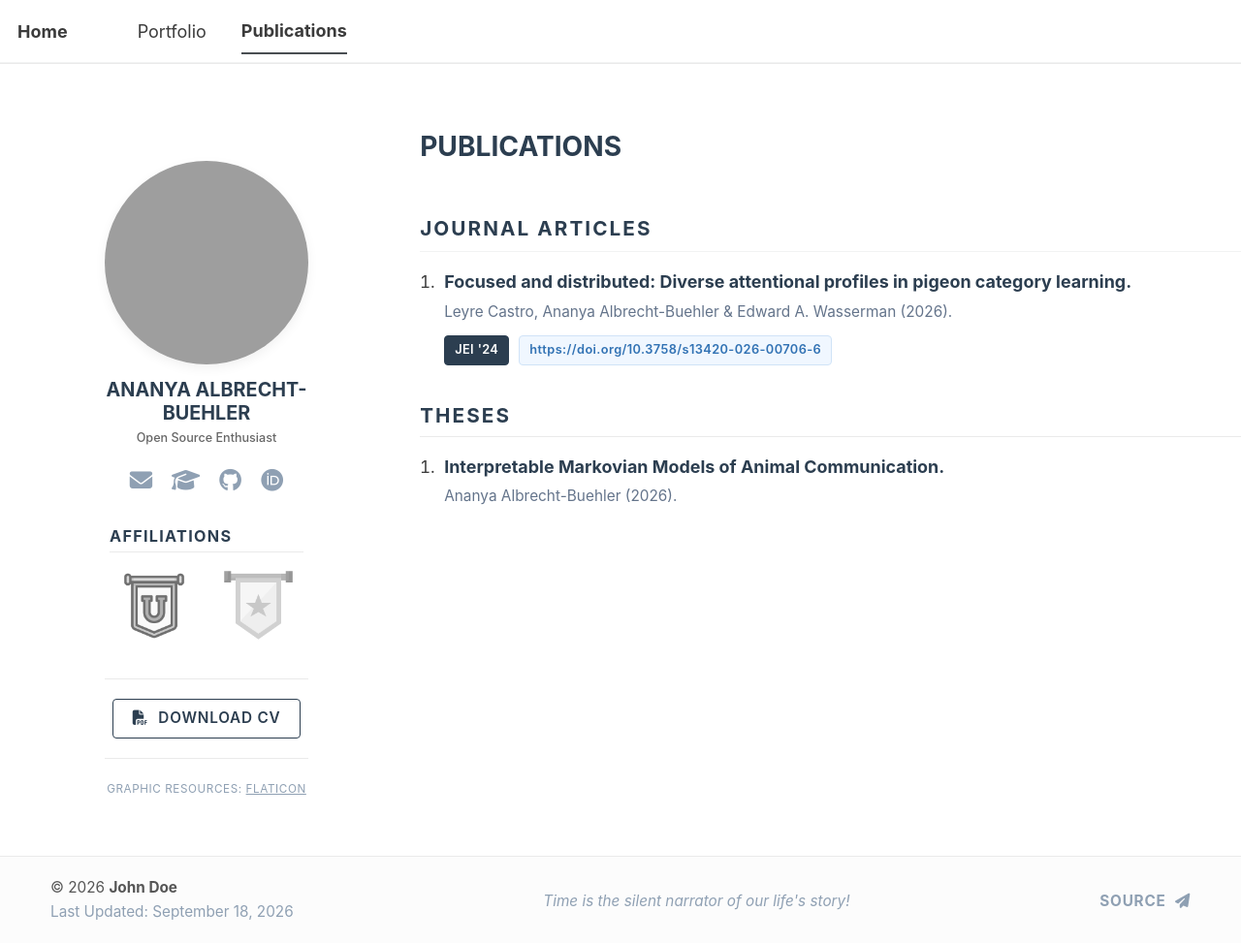
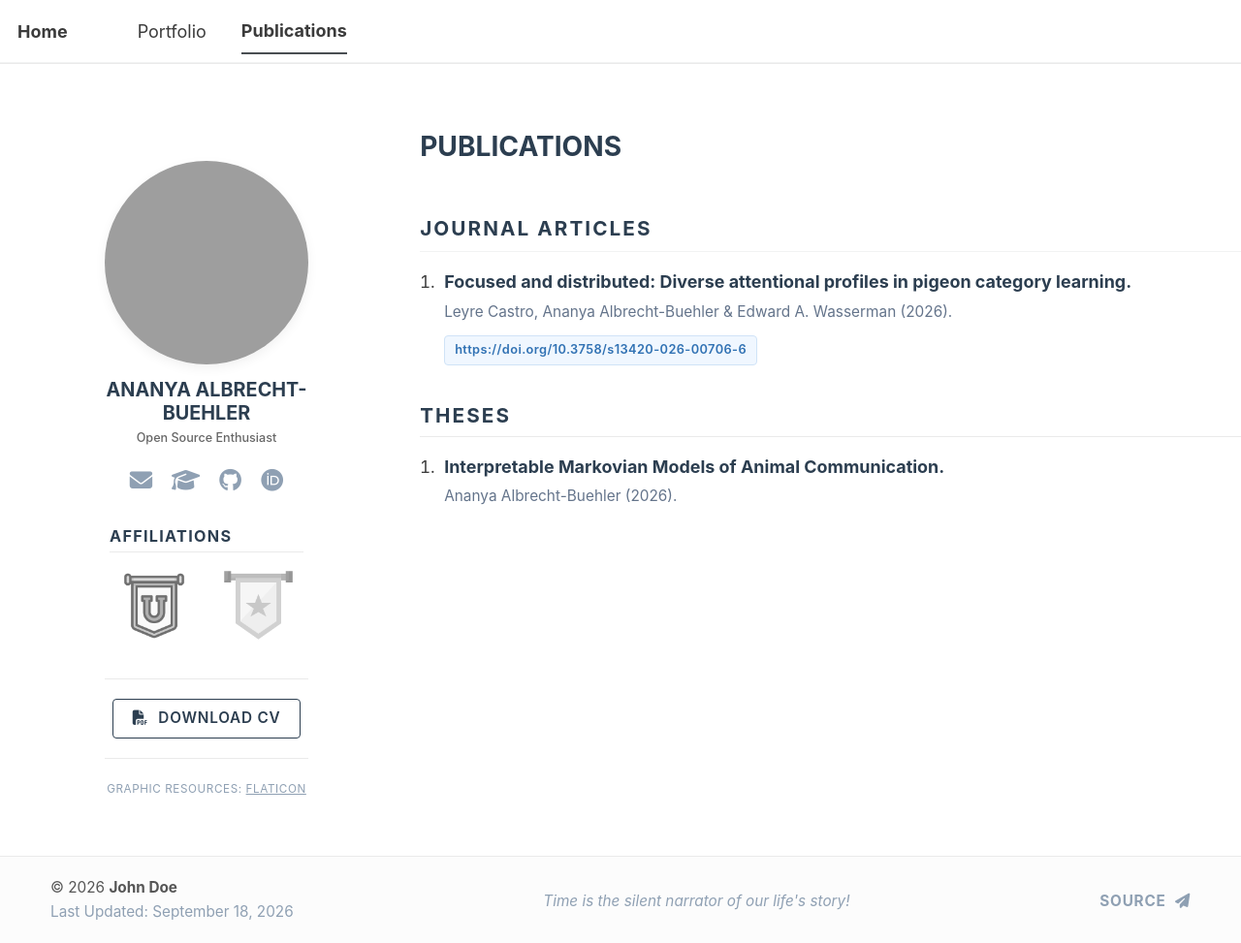
Before and after one commit to aalbrechtbuehler/aalbrechtbuehler, a Jekyll site: the page built from _pages/publications.html, in a window 1280 px wide and 973 px high. Shown: the whole window at 97% size. Built offline with Jekyll 4.4.1, drawn with Linux system fonts in a browser that asks for light colours; a script bundle is joined from its source files by our own code; library files that are not in the unit come from our copies.

Commit message:
Update publications.html

```diff
--- a/_pages/publications.html
+++ b/_pages/publications.html
@@ -185,7 +185,6 @@ author_profile: false
     <span class="paper-title">Focused and distributed: Diverse attentional profiles in pigeon category learning.</span>
     <div class="authors-list">Leyre Castro, Ananya Albrecht-Buehler & Edward A. Wasserman (2026).</div>
     <div class="paper-meta">
-      <span class="meta-btn venue-btn" data-full="Learn Behav 54, 272–287">JEI '24</span>
       <span class="meta-btn doi-btn" data-full="#">https://doi.org/10.3758/s13420-026-00706-6</span>
     </div>
     <div class="info-box details-info"></div>
```
